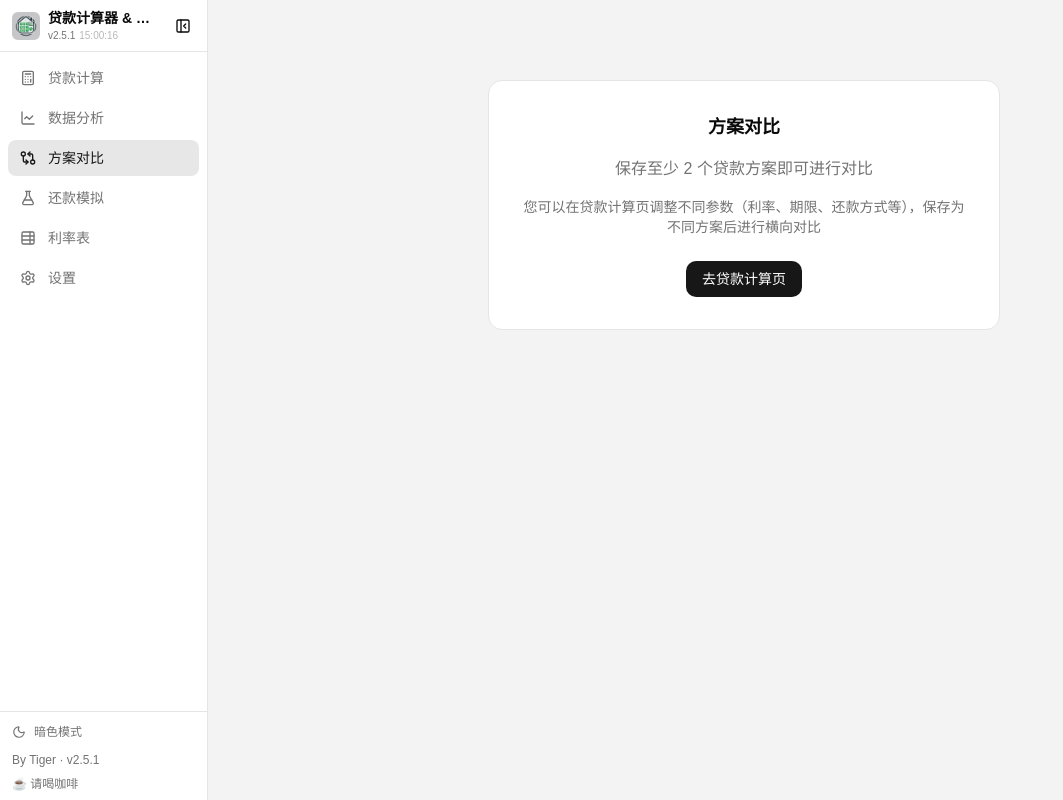
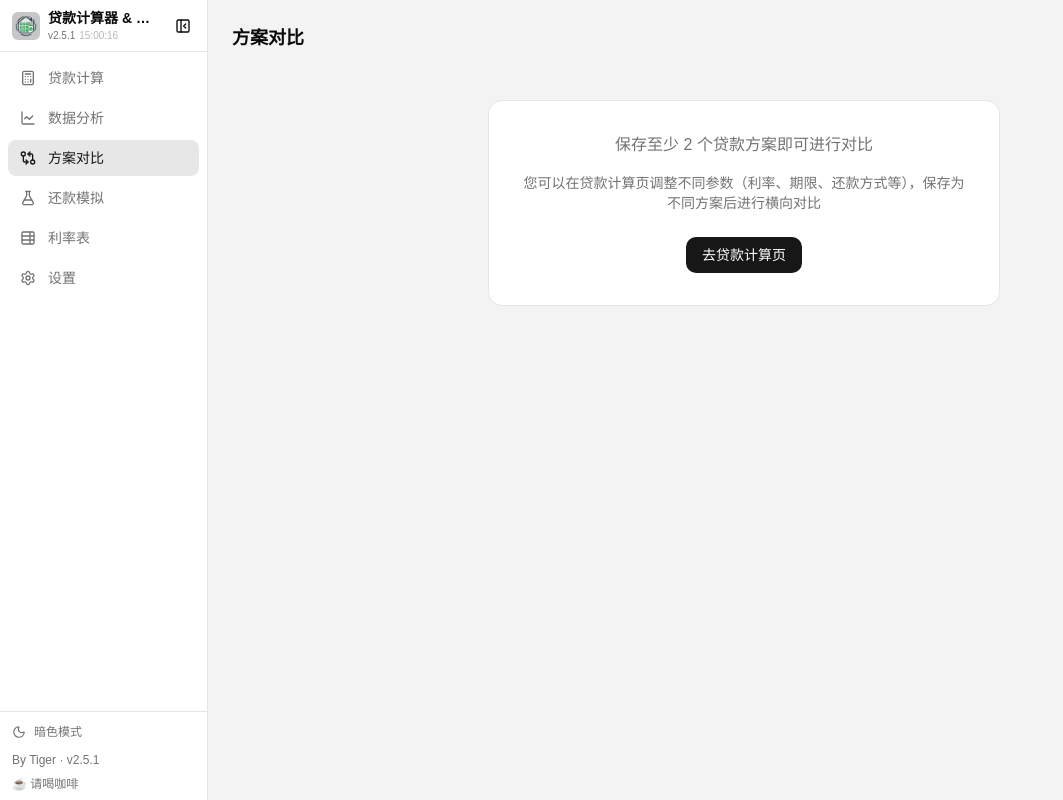
Before and after one commit to DropFan/loan-schedule, a React (Vite) app: page /compare in a window 1280 px wide. Shown: the whole page, without its empty margins (0-1063 px from the left). Built offline with nearby package versions, Linux system fonts and the light colour scheme.

Commit message:
fix: 统一所有页面标题和边距
各页面左上角添加 h2 标题，方案对比和还款模拟补齐 p-4 lg:p-6 边距

```diff
--- a/src/features/calculator/CalculatorPage.tsx
+++ b/src/features/calculator/CalculatorPage.tsx
@@ -10,6 +10,7 @@ export function CalculatorPage() {
 
   return (
     <div className="p-4 lg:p-6 space-y-4">
+      <h2 className="text-lg font-semibold">贷款计算</h2>
       <LoanSwitcher />
       <div className="grid grid-cols-1 lg:grid-cols-2 gap-4 lg:gap-6">
         <div className="space-y-4 lg:max-h-[calc(100vh-6rem)] lg:overflow-y-auto">
--- a/src/features/charts/AnalysisPage.tsx
+++ b/src/features/charts/AnalysisPage.tsx
@@ -22,6 +22,7 @@ export function AnalysisPage() {
   if (!params || !summary || schedule.length === 0) {
     return (
       <div className="p-4 lg:p-6 space-y-4">
+        <h2 className="text-lg font-semibold">数据分析</h2>
         <LoanSwitcher />
         <Card>
           <CardContent className="pt-6">
@@ -36,6 +37,7 @@ export function AnalysisPage() {
 
   return (
     <div className="p-4 lg:p-6 space-y-4">
+      <h2 className="text-lg font-semibold">数据分析</h2>
       <LoanSwitcher />
 
       {/* 还款进度 */}
--- a/src/features/compare/ComparePage.tsx
+++ b/src/features/compare/ComparePage.tsx
@@ -73,9 +73,9 @@ export function ComparePage() {
   // 空状态
   if (loanOptions.length < 2) {
     return (
-      <div className="max-w-lg mx-auto mt-20 text-center">
-        <div className="bg-card border border-border rounded-xl p-8 space-y-4">
-          <h2 className="text-lg font-semibold">方案对比</h2>
+      <div className="p-4 lg:p-6 space-y-4">
+        <h2 className="text-lg font-semibold">方案对比</h2>
+        <div className="max-w-lg mx-auto mt-12 bg-card border border-border rounded-xl p-8 space-y-4 text-center">
           <p className="text-muted-foreground">
             保存至少 2 个贷款方案即可进行对比
           </p>
@@ -106,7 +106,7 @@ export function ComparePage() {
     .filter((l): l is SelectedLoan => l !== null);
 
   return (
-    <div className="space-y-4">
+    <div className="p-4 lg:p-6 space-y-4">
       <h2 className="text-lg font-semibold">方案对比</h2>
 
       <LoanSelector
--- a/src/features/rate-table/components/RateTablePage.tsx
+++ b/src/features/rate-table/components/RateTablePage.tsx
@@ -111,6 +111,7 @@ export function RateTablePage() {
 
   return (
     <div className="p-4 lg:p-6 max-w-2xl space-y-4">
+      <h2 className="text-lg font-semibold">利率表</h2>
       <RateTableSwitcher
         source={source}
         basisPoints={basisPoints}
--- a/src/features/settings/SettingsPage.tsx
+++ b/src/features/settings/SettingsPage.tsx
@@ -58,6 +58,7 @@ export function SettingsPage() {
 
   return (
     <div className="p-4 lg:p-6 max-w-2xl space-y-4">
+      <h2 className="text-lg font-semibold">设置</h2>
       <Card>
         <CardHeader>
           <CardTitle>外观</CardTitle>
--- a/src/features/simulate/SimulatePage.tsx
+++ b/src/features/simulate/SimulatePage.tsx
@@ -29,13 +29,13 @@ export function SimulatePage() {
       : (input.lumpSumPeriod ?? 1);
 
   return (
-    <div className="space-y-4">
+    <div className="p-4 lg:p-6 space-y-4">
+      <h2 className="text-lg font-semibold">还款模拟</h2>
       <LoanSwitcher />
 
       {!hasSchedule && (
         <div className="max-w-lg mx-auto mt-12 text-center">
           <div className="bg-card border border-border rounded-xl p-8 space-y-4">
-            <h2 className="text-lg font-semibold">还款模拟</h2>
             <p className="text-muted-foreground">
               请先在贷款计算页面设置贷款参数并生成还款计划
             </p>
```
